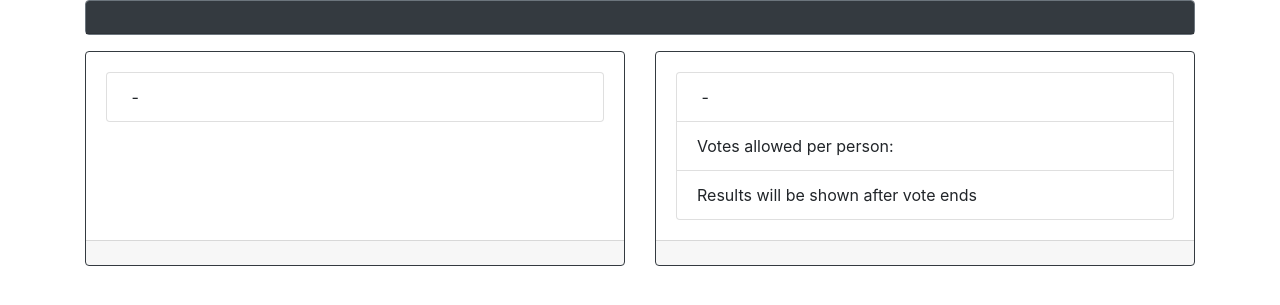
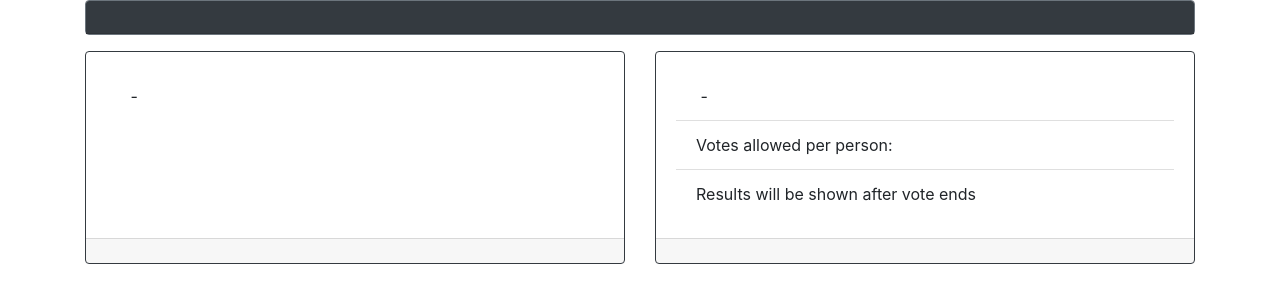
Before and after one commit to frennkie/namevote, a Django app: template open_choice_polls/templates/open_choice_polls/question_detail.html in a window 1280 px wide. Shown: the part 56-361 px from the top of the page. Run offline with Django 3.2, Linux system fonts and the light colour scheme; the template is opened without the code that fills it, so the values that code supplies are empty; some libraries are stand-ins or nearby versions.

Commit message:
remove border in card

```diff
--- a/open_choice_polls/templates/open_choice_polls/question_snippet_phases.html
+++ b/open_choice_polls/templates/open_choice_polls/question_snippet_phases.html
@@ -19,7 +19,7 @@
                 {% endif %}
 
                 <div class="card-body">
-                    <ul class="list-group">
+                    <ul class="list-group list-group-flush">
                         <li class="list-group-item">
                             <div class="css-tooltip"><strong>{{ question.collection_start_date }}</strong>
                                 <span class="css-tooltiptext">{{ question.collection_start_date|naturaltime }}</span>
@@ -70,7 +70,7 @@
                 {% endif %}
 
                 <div class="card-body">
-                    <ul class="list-group">
+                    <ul class="list-group list-group-flush">
                         <li class="list-group-item">
                             <div class="css-tooltip"><strong>{{ question.voting_start_date }}</strong>
                                 <span class="css-tooltiptext">{{ question.voting_start_date|naturaltime }}</span>
@@ -85,7 +85,6 @@
                             {% trans "Votes allowed per person: " %}
                             <strong>{{ question.votes_per_session }}</strong>
                         </li>
-
 
                         {% if question.show_voting_results %}
                             <li class="list-group-item">
```
